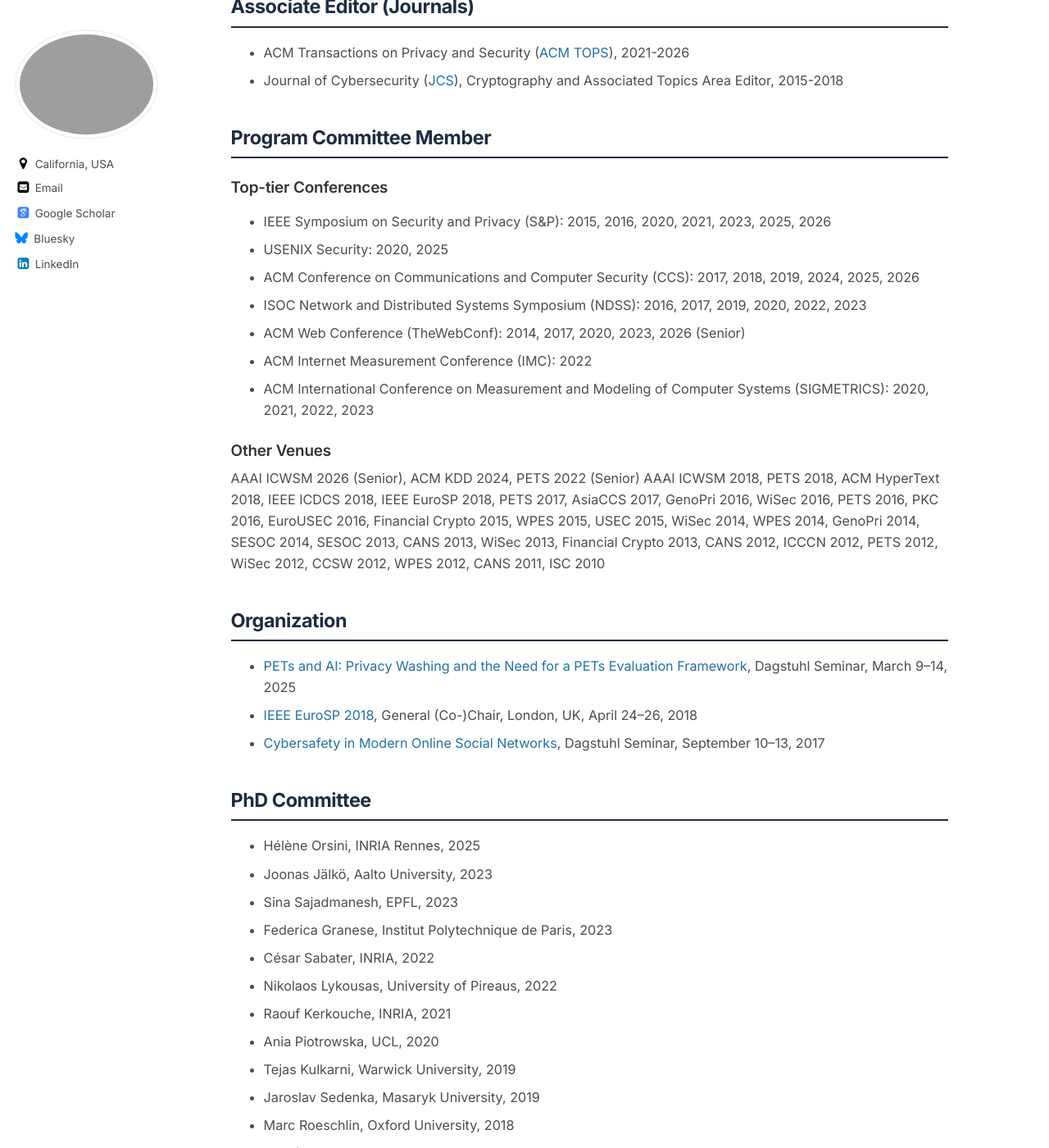
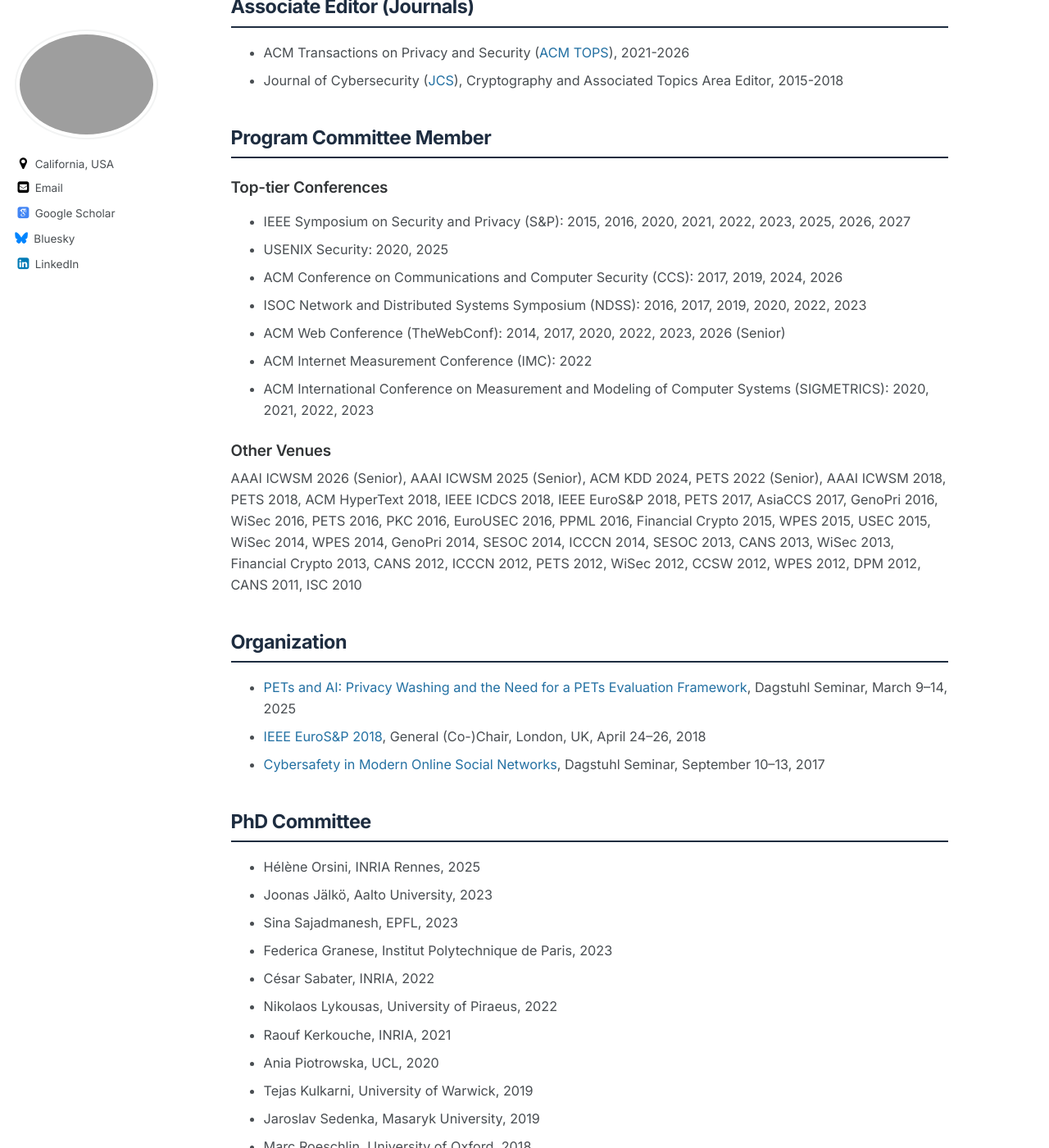
Before and after one commit to emidec/emidec.github.io, a Jekyll site: the page built from _pages/service.md, in a window 1280 px wide and 1400 px high, scrolled down 835 px. Shown: the whole window at 82% size. Built offline with Jekyll 4.4.1, drawn with Linux system fonts in a browser that asks for light colours; some web fonts are replaced; a script bundle is joined from its source files by our own code; library files that are not in the unit come from our copies; some of the changed text lies outside the part shown.

Commit message:
Sync publications, about, and service with CV

```diff
--- a/_pages/service.md
+++ b/_pages/service.md
@@ -34,22 +34,22 @@
 ## Program Committee Member
 
 ### Top-tier Conferences
-- IEEE Symposium on Security and Privacy (S&P): 2015, 2016, 2020, 2021, 2023, 2025, 2026
+- IEEE Symposium on Security and Privacy (S&P): 2015, 2016, 2020, 2021, 2022, 2023, 2025, 2026, 2027
 - USENIX Security: 2020, 2025
-- ACM Conference on Communications and Computer Security (CCS): 2017, 2018, 2019, 2024, 2025, 2026
+- ACM Conference on Communications and Computer Security (CCS): 2017, 2019, 2024, 2026
 - ISOC Network and Distributed Systems Symposium (NDSS): 2016, 2017, 2019, 2020, 2022, 2023
-- ACM Web Conference (TheWebConf): 2014, 2017, 2020, 2023, 2026 (Senior)
+- ACM Web Conference (TheWebConf): 2014, 2017, 2020, 2022, 2023, 2026 (Senior)
 - ACM Internet Measurement Conference (IMC): 2022
 - ACM International Conference on Measurement and Modeling of Computer Systems (SIGMETRICS): 2020, 2021, 2022, 2023
 
 
 ### Other Venues
-AAAI ICWSM 2026 (Senior), ACM KDD 2024, PETS 2022 (Senior) AAAI ICWSM 2018, PETS 2018, ACM HyperText 2018, IEEE ICDCS 2018, IEEE EuroSP 2018, PETS 2017, AsiaCCS 2017, GenoPri 2016, WiSec 2016, PETS 2016, PKC 2016, EuroUSEC 2016, Financial Crypto 2015, WPES 2015, USEC 2015, WiSec 2014, WPES 2014, GenoPri 2014, SESOC 2014, SESOC 2013, CANS 2013, WiSec 2013, Financial Crypto 2013, CANS 2012, ICCCN 2012, PETS 2012, WiSec 2012, CCSW 2012, WPES 2012, CANS 2011, ISC 2010
+AAAI ICWSM 2026 (Senior), AAAI ICWSM 2025 (Senior), ACM KDD 2024, PETS 2022 (Senior), AAAI ICWSM 2018, PETS 2018, ACM HyperText 2018, IEEE ICDCS 2018, IEEE EuroS&P 2018, PETS 2017, AsiaCCS 2017, GenoPri 2016, WiSec 2016, PETS 2016, PKC 2016, EuroUSEC 2016, PPML 2016, Financial Crypto 2015, WPES 2015, USEC 2015, WiSec 2014, WPES 2014, GenoPri 2014, SESOC 2014, ICCCN 2014, SESOC 2013, CANS 2013, WiSec 2013, Financial Crypto 2013, CANS 2012, ICCCN 2012, PETS 2012, WiSec 2012, CCSW 2012, WPES 2012, DPM 2012, CANS 2011, ISC 2010
 
 
 ## Organization
 -   [PETs and AI: Privacy Washing and the Need for a PETs Evaluation Framework](https://www.dagstuhl.de/25112), Dagstuhl Seminar, March 9--14, 2025
--   [IEEE EuroSP 2018](https://www.ieee-security.org/TC/EuroSP2018/), General (Co-)Chair, London, UK, April 24--26, 2018
+-   [IEEE EuroS&P 2018](https://www.ieee-security.org/TC/EuroSP2018/), General (Co-)Chair, London, UK, April 24--26, 2018
 -   [Cybersafety in Modern Online Social Networks](https://www.dagstuhl.de/en/program/calendar/semhp/?semnr=17372), Dagstuhl Seminar, September 10--13, 2017
 
 ## PhD Committee
@@ -58,30 +58,29 @@
 -   Sina Sajadmanesh, EPFL, 2023
 -   Federica Granese, Institut Polytechnique de Paris, 2023
 -   César Sabater, INRIA, 2022
--   Nikolaos Lykousas, University of Pireaus, 2022
+-   Nikolaos Lykousas, University of Piraeus, 2022
 -   Raouf Kerkouche, INRIA, 2021
 -   Ania Piotrowska, UCL, 2020
--   Tejas Kulkarni, Warwick University, 2019
+-   Tejas Kulkarni, University of Warwick, 2019
 -   Jaroslav Sedenka, Masaryk University, 2019
--   Marc Roeschlin, Oxford University, 2018
+-   Marc Roeschlin, University of Oxford, 2018
 -   Ingolf Becker, UCL, 2018
--   Marc Roeschlin, Oxford University, 2018
 -   Manu Drijvers, IBM/ETH, 2018
 -   Jean-Louis Raisaro, EPFL, 2018
 -   Saman Feghhi, Trinity College Dublin, 2017
 -   Sharad Kumar, University of Cambridge, 2016
 -   Iacovos Kirlappos, UCL, 2016
--   Iraklis Leontidas, EURECOM, 2015
+-   Iraklis Leontiadis, EURECOM, 2015
 -   Filipe Beato, KU Leuven, 2015
 -   Lukasz Olejnik, INRIA, 2015
--   Gines Dolera Tormo, University of Murcia, 2014
+-   Ginés Dólera Tormo, University of Murcia, 2014
 -   Abdelberi Chaabane, INRIA, 2014
 -   Miguel Malheiros, UCL, 2013
 
 
 ## Mentorship
 -   Savvas Zannettou, Cyprus University of Technology, de-facto PhD co-advisor, 2016-2019
--   Angelo Massimo Petrillo, University of Salerno, PhD Student Visitor at UCL, 2017
+-   Angelo Massimo Perillo, University of Salerno, PhD Student Visitor at UCL, 2017
 -   Kaitai Liang, Aalto University, Research Visitor at UCL, 2015
 -   Greg Norcie, Indiana University, Summer Internship at PARC, 2013
 -   Igor Bilogrevic, EPFL, Summer Internship at PARC, 2013
```
Also changed, not shown: other parts of _pages/service.md (+1 -1 lines), _pages/about.md (+3 -3 lines), _pages/publications.md (+11 -11 lines).
